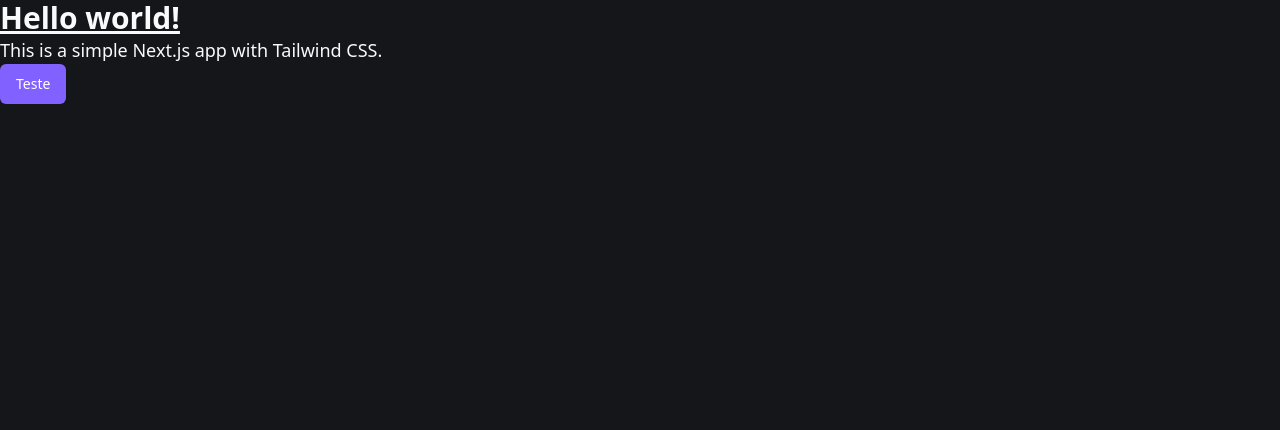
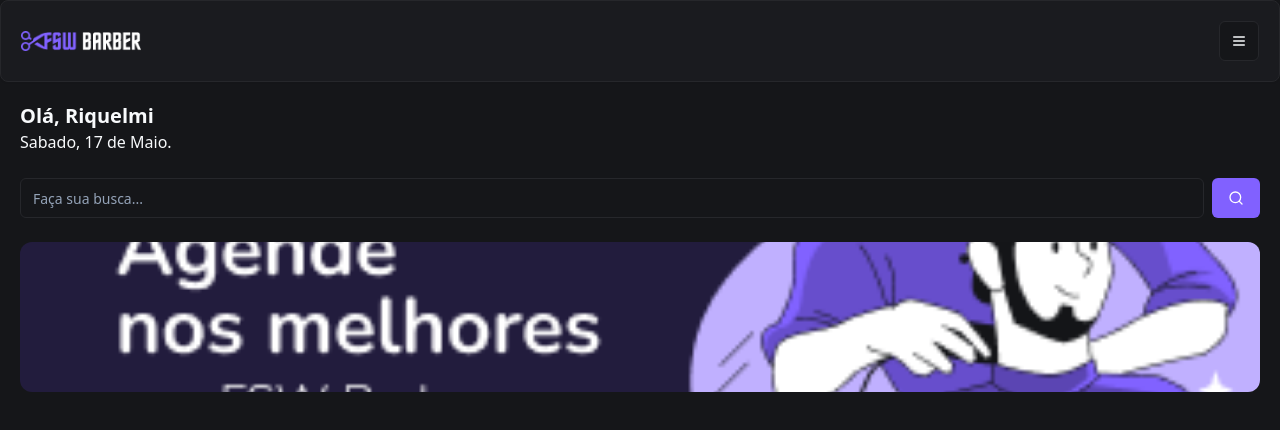
Before and after one commit to RiquelmiDev/FSW-Barber, a Next.js app: page / in a window 1280 px wide. Shown: the top 430 px of the page. Built offline with nearby package versions, Linux system fonts and the light colour scheme.

Commit message:
feat: add header and Header component and banner

```diff
--- /dev/null
+++ b/src/app/_components/header.tsx
@@ -0,0 +1,19 @@
+import Image from "next/image"
+import { Card, CardContent } from "./ui/card"
+import { Button } from "./ui/button"
+import { MenuIcon } from "lucide-react"
+
+const Header = () => {
+  return (
+    <Card>
+      <CardContent className="flex flex-row items-center justify-between p-5">
+        <Image alt="FSW Barber" src="/logo.png" height={18} width={120} />
+        <Button size="icon" variant="outline">
+          <MenuIcon />
+        </Button>
+      </CardContent>
+    </Card>
+  )
+}
+
+export default Header
--- /dev/null
+++ b/src/app/_components/ui/card.tsx
@@ -0,0 +1,79 @@
+import * as React from "react"
+
+import { cn } from "@/app/_lib/utils"
+
+const Card = React.forwardRef<
+  HTMLDivElement,
+  React.HTMLAttributes<HTMLDivElement>
+>(({ className, ...props }, ref) => (
+  <div
+    ref={ref}
+    className={cn(
+      "rounded-lg border bg-card text-card-foreground shadow-sm",
+      className,
+    )}
+    {...props}
+  />
+))
+Card.displayName = "Card"
+
+const CardHeader = React.forwardRef<
+  HTMLDivElement,
+  React.HTMLAttributes<HTMLDivElement>
+>(({ className, ...props }, ref) => (
+  <div
+    ref={ref}
+    className={cn("flex flex-col space-y-1.5 p-6", className)}
+    {...props}
+  />
+))
+CardHeader.displayName = "CardHeader"
+
+const CardTitle = React.forwardRef<
+  HTMLDivElement,
+  React.HTMLAttributes<HTMLDivElement>
+>(({ className, ...props }, ref) => (
+  <div
+    ref={ref}
+    className={cn(
+      "text-2xl font-semibold leading-none tracking-tight",
+      className,
+    )}
+    {...props}
+  />
+))
+CardTitle.displayName = "CardTitle"
+
+const CardDescription = React.forwardRef<
+  HTMLDivElement,
+  React.HTMLAttributes<HTMLDivElement>
+>(({ className, ...props }, ref) => (
+  <div
+    ref={ref}
+    className={cn("text-sm text-muted-foreground", className)}
+    {...props}
+  />
+))
+CardDescription.displayName = "CardDescription"
+
+const CardContent = React.forwardRef<
+  HTMLDivElement,
+  React.HTMLAttributes<HTMLDivElement>
+>(({ className, ...props }, ref) => (
+  <div ref={ref} className={cn("p-6 pt-0", className)} {...props} />
+))
+CardContent.displayName = "CardContent"
+
+const CardFooter = React.forwardRef<
+  HTMLDivElement,
+  React.HTMLAttributes<HTMLDivElement>
+>(({ className, ...props }, ref) => (
+  <div
+    ref={ref}
+    className={cn("flex items-center p-6 pt-0", className)}
+    {...props}
+  />
+))
+CardFooter.displayName = "CardFooter"
+
+export { Card, CardHeader, CardFooter, CardTitle, CardDescription, CardContent }
--- /dev/null
+++ b/src/app/_components/ui/input.tsx
@@ -0,0 +1,22 @@
+import * as React from "react"
+
+import { cn } from "@/app/_lib/utils"
+
+const Input = React.forwardRef<HTMLInputElement, React.ComponentProps<"input">>(
+  ({ className, type, ...props }, ref) => {
+    return (
+      <input
+        type={type}
+        className={cn(
+          "flex h-10 w-full rounded-md border border-input bg-background px-3 py-2 text-base ring-offset-background file:border-0 file:bg-transparent file:text-sm file:font-medium file:text-foreground placeholder:text-muted-foreground focus-visible:outline-none focus-visible:ring-2 focus-visible:ring-ring focus-visible:ring-offset-2 disabled:cursor-not-allowed disabled:opacity-50 md:text-sm",
+          className,
+        )}
+        ref={ref}
+        {...props}
+      />
+    )
+  },
+)
+Input.displayName = "Input"
+
+export { Input }
--- a/src/app/page.tsx
+++ b/src/app/page.tsx
@@ -1,12 +1,34 @@
-import { Button } from "./_components/ui/button";
+import { SearchIcon } from "lucide-react"
+import Header from "./_components/header"
+import { Button } from "./_components/ui/button"
+import { Input } from "./_components/ui/input"
+import Image from "next/image"
 
 // Sever
 export default function Home() {
   return (
-    <main>
-      <h1 className="text-3xl font-bold underline">Hello world!</h1>
-      <p className="text-lg">This is a simple Next.js app with Tailwind CSS.</p>
-      <Button>Teste</Button>
-    </main>
+    <div>
+      <Header />
+      <div className="p-5">
+        <h2 className="text-xl font-bold">Olá, Riquelmi</h2>
+        <p>Sabado, 17 de Maio.</p>
+
+        <div className="mt-6 flex items-center gap-2">
+          <Input placeholder="Faça sua busca..." />
+          <Button>
+            <SearchIcon />
+          </Button>
+        </div>
+
+        <div className="relative mt-6 h-[150px] w-full">
+          <Image
+            alt="Agende nos melhores com FSW Barber"
+            src="/Banner-01.png"
+            fill
+            className="rounded-xl object-cover"
+          />
+        </div>
+      </div>
+    </div>
   )
 }
```
Also changed, not shown: public/Banner-01.png (added), public/Logo.png (added).
